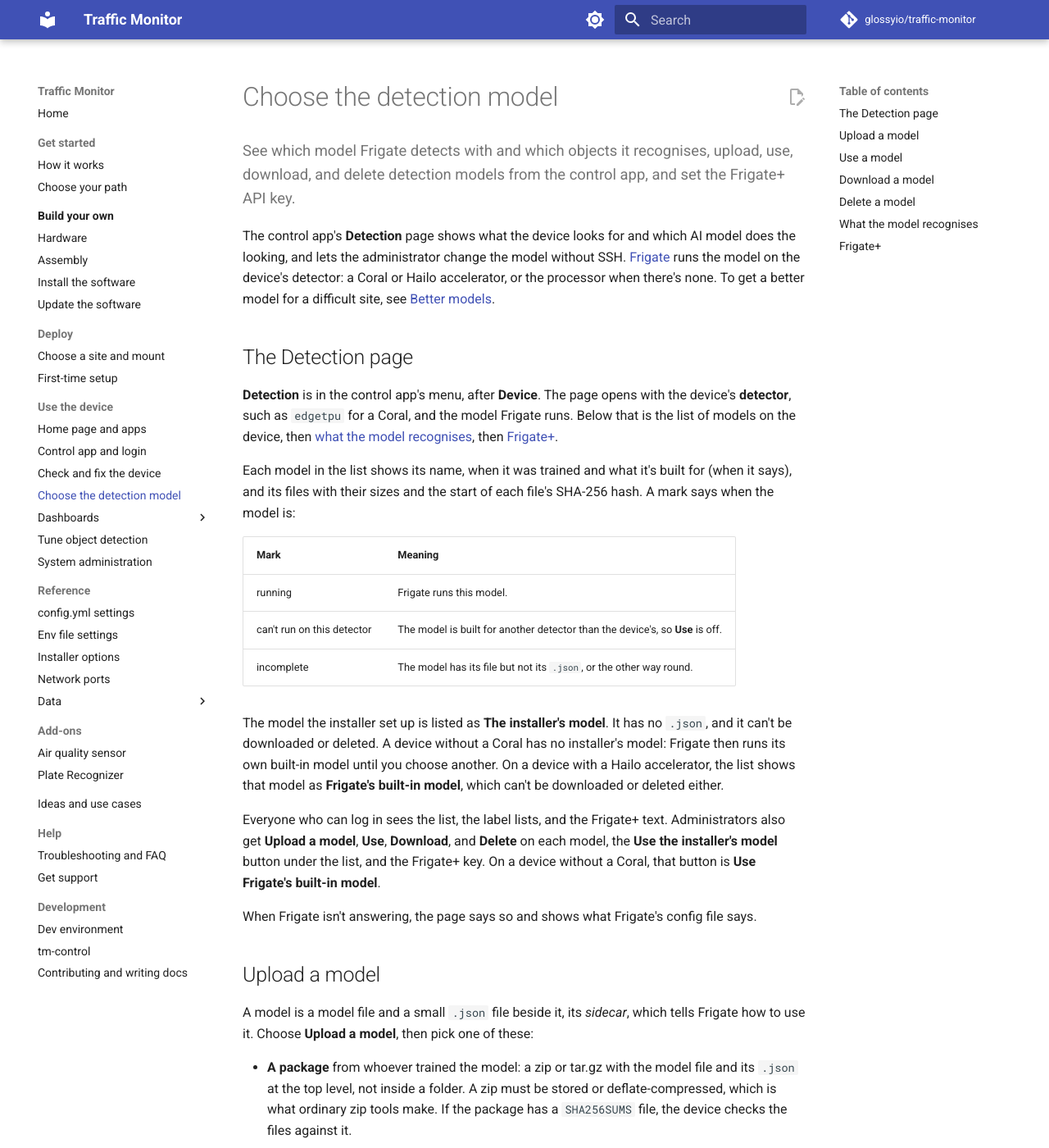
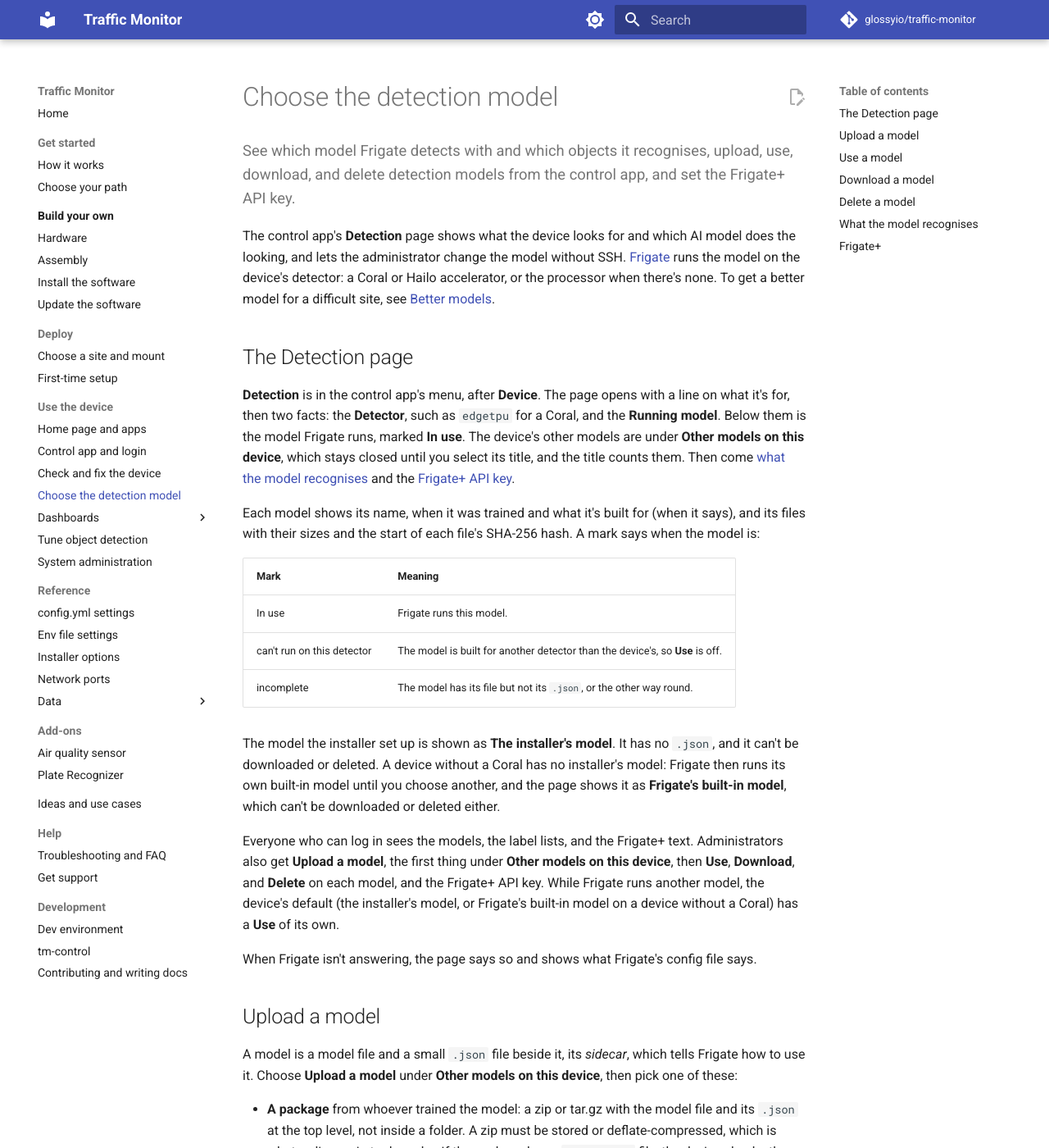
Before and after one commit to glossyio/traffic-monitor, an MkDocs documentation site: the page built from docs/use/detection.md, in a window 1280 px wide and 1400 px high. Shown: the whole window at 82% size. Built offline with MkDocs 1.6.1 and Material for MkDocs 9.7.7, drawn with Linux system fonts in a browser that asks for light colours; comment, search, counter and statistics services are not loaded; the version menu is left out; some of the changed text lies outside the part shown.

Commit message:
Describe the Detection page's new shape
Assisted-by: Claude Code 2.1.319 (CLI)
AI-Model: Claude Opus 5.5 (claude-opus-5-5)
AI-Effort: high
AI-Role: drafted

```diff
--- a/docs/use/detection.md
+++ b/docs/use/detection.md
@@ -8,25 +8,25 @@ The control app's **Detection** page shows what the device looks for and which A
 
 ## The Detection page
 
-**Detection** is in the control app's menu, after **Device**. The page opens with the device's **detector**, such as `edgetpu` for a Coral, and the model Frigate runs. Below that is the list of models on the device, then [what the model recognises](#what-the-model-recognises), then [Frigate+](#frigate-plus).
+**Detection** is in the control app's menu, after **Device**. The page opens with a line on what it's for, then two facts: the **Detector**, such as `edgetpu` for a Coral, and the **Running model**. Below them is the model Frigate runs, marked **In use**. The device's other models are under **Other models on this device**, which stays closed until you select its title, and the title counts them. Then come [what the model recognises](#what-the-model-recognises) and the [Frigate+ API key](#frigate-plus).
 
-Each model in the list shows its name, when it was trained and what it's built for (when it says), and its files with their sizes and the start of each file's SHA-256 hash. A mark says when the model is:
+Each model shows its name, when it was trained and what it's built for (when it says), and its files with their sizes and the start of each file's SHA-256 hash. A mark says when the model is:
 
 | Mark | Meaning |
 |---|---|
-| running | Frigate runs this model. |
+| In use | Frigate runs this model. |
 | can't run on this detector | The model is built for another detector than the device's, so **Use** is off. |
 | incomplete | The model has its file but not its `.json`, or the other way round. |
 
-The model the installer set up is listed as **The installer's model**. It has no `.json`, and it can't be downloaded or deleted. A device without a Coral has no installer's model: Frigate then runs its own built-in model until you choose another. On a device with a Hailo accelerator, the list shows that model as **Frigate's built-in model**, which can't be downloaded or deleted either.
+The model the installer set up is shown as **The installer's model**. It has no `.json`, and it can't be downloaded or deleted. A device without a Coral has no installer's model: Frigate then runs its own built-in model until you choose another, and the page shows it as **Frigate's built-in model**, which can't be downloaded or deleted either.
 
-Everyone who can log in sees the list, the label lists, and the Frigate+ text. Administrators also get **Upload a model**, **Use**, **Download**, and **Delete** on each model, the **Use the installer's model** button under the list, and the Frigate+ key. On a device without a Coral, that button is **Use Frigate's built-in model**.
+Everyone who can log in sees the models, the label lists, and the Frigate+ text. Administrators also get **Upload a model**, the first thing under **Other models on this device**, then **Use**, **Download**, and **Delete** on each model, and the Frigate+ API key. While Frigate runs another model, the device's default (the installer's model, or Frigate's built-in model on a device without a Coral) has a **Use** of its own.
 
 When Frigate isn't answering, the page says so and shows what Frigate's config file says.
 
 ## Upload a model
 
-A model is a model file and a small `.json` file beside it, its *sidecar*, which tells Frigate how to use it. Choose **Upload a model**, then pick one of these:
+A model is a model file and a small `.json` file beside it, its *sidecar*, which tells Frigate how to use it. Choose **Upload a model** under **Other models on this device**, then pick one of these:
 
 * **A package** from whoever trained the model: a zip or tar.gz with the model file and its `.json` at the top level, not inside a folder. A zip must be stored or deflate-compressed, which is what ordinary zip tools make. If the package has a `SHA256SUMS` file, the device checks the files against it.
 * **The two files**, the model file and its `.json`. The `.json` must be named for the model file: `mine.tflite` and `mine.tflite.json`. The page sends the `.json` first.
@@ -45,7 +45,7 @@ The limits are 100 MB for a model file, 2 MB for a `.json`, and at least 512 MB
 
 Choose **Use** on a model and confirm. Frigate checks the whole configuration with the model in it and saves it, and then the device restarts Frigate. A restart takes about a minute, and the device counts nothing meanwhile. The page asks every few seconds and says when Frigate runs the model. If Frigate hasn't come back after 90 seconds, the page says so and links to the [Status page](device-health.md#the-status-page).
 
-If Frigate refuses the change, the page shows Frigate's reason, and nothing changes. When Frigate isn't answering at all, the device edits Frigate's `config.yml` itself, keeps a backup beside it, and restarts Frigate. That's how **Use the installer's model** gets a device out of a bad choice without SSH: it puts back the model the installer chose, or Frigate's built-in model on a device without a Coral.
+If Frigate refuses the change, the page shows Frigate's reason, and nothing changes. When Frigate isn't answering at all, the device edits Frigate's `config.yml` itself, keeps a backup beside it, and restarts Frigate. That's how **Use** on **The installer's model** gets a device out of a bad choice without SSH. On a device without a Coral, **Use** on **Frigate's built-in model** does the same.
 
 The page refuses a **Use** in these cases:
 
@@ -59,14 +59,14 @@ The page refuses a **Use** in these cases:
 
 ## Delete a model
 
-**Delete** asks first, then removes both of the model's files. It can't remove the model Frigate runs, the installer's model, or Frigate's built-in model. To delete the model that's running, use another model first.
+**Delete** asks first, then removes both of the model's files. It can't remove the model Frigate runs, the installer's model, or Frigate's built-in model. To delete the model that's running, use another model first, such as **The installer's model**.
 
 ## What the model recognises
 
-The page lists two sets of objects, each with a **Copy** button:
+The page lists two sets of objects. Each is closed until you select its title, which counts the objects, and each has a **Copy** button:
 
-* **Recognises** is what the running model can detect, read from Frigate when it answers.
-* **Tracked by this device** is the objects Frigate is set to track, from its `objects:` `track` lists.
+* **All objects the model recognises** is what the running model can detect, read from Frigate when it answers.
+* **Objects tracked on this device** is the objects Frigate is set to track, from its `objects:` `track` lists.
 
 Frigate tracks only the objects in both lists. To track more of what the model recognises, change the lists in Frigate's configuration editor; see [Tune object detection](../configuration/frigate-config.md).
 
@@ -77,11 +77,11 @@ Frigate tracks only the objects in both lists. To track more of what the model r
 * **Online:** when the device has internet and a Frigate+ API key, pick the model in Frigate, under **Settings > System > Detectors and model**, and Frigate downloads it. Then choose [Use](#use-a-model) here if Frigate doesn't run it already.
 * **Offline:** upload the model's two files on this page, as a package from whoever trained the model, or copied from another device's Frigate. See [A device without internet](../configuration/frigate-config.md#a-device-without-internet).
 
-Administrators enter the API key in the form at the end of the page, under **Frigate+**. The key is kept with the device's other secrets, not in `config.yml`.
+Administrators enter the API key under **Frigate+ API key**, the last section of the page, which is closed until you select its title. The Status page's **Set the key** opens it. The key is kept with the device's other secrets, not in `config.yml`.
 
-* The page never shows the key back. It says whether the key is set and, for a key of 12 or more characters, its last four characters.
+* The page never shows the key back. The section's title says whether the key is set, its last four characters for a key of 12 or more characters, and "in use" while Frigate runs a Frigate+ model.
 * **Save** stores what you typed. A key is 36 characters, a colon, and 40 lowercase letters or digits, as Frigate+ shows it; the page refuses anything else. The eye icon shows the key while you type.
 * **Remove** asks first, then empties the key. Without a key, snapshots can't be submitted to Frigate+. A Frigate+ model whose files are on the device keeps running; one that isn't downloaded yet [stops Frigate](../configuration/frigate-config.md#if-frigate-stops-over-a-model) until the key is set again, and the Status page's Frigate+ check says so.
 * Saving or removing restarts Frigate, which takes about a minute. The device counts nothing meanwhile.
 
-The Status page's Frigate+ check links here. The ThingsBoard and Plate Recognizer keys are on the [Device page](device-health.md#tokens-and-keys).
+The ThingsBoard and Plate Recognizer keys are on the [Device page](device-health.md#tokens-and-keys).
```
Also changed, not shown: docs/configuration/frigate-config.md (+2 -2 lines), docs/use/device-health.md (+1 -1 lines), tm-control/ui/README.md (+96 -55 lines).
